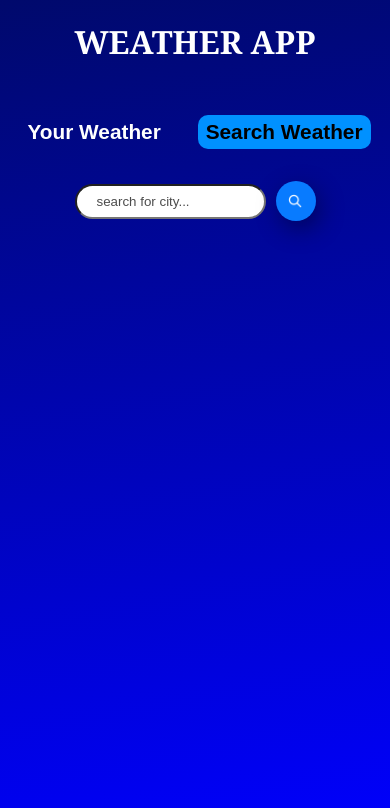
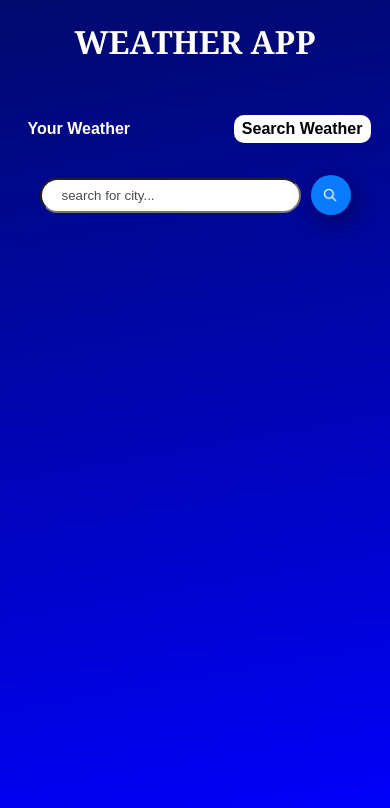
Before and after one commit to kalyan123s/weather-app, a plain HTML site: page index.html in a window 390 px wide. Both pictures are taken after a click on the element "Search Weather". Drawn offline with Linux system fonts and the light colour scheme.

Commit message:
made responsive

```diff
--- a/style.css
+++ b/style.css
@@ -27,7 +27,7 @@ h1{
 /* ===tab  header styling=== */
 .tab-container{
     width: 90%;
-    max-width: 500px;
+    max-width: 550px;
     margin: 0 auto;
     margin-top: 2rem;
     display: flex;
@@ -44,7 +44,7 @@ h1{
 
 .tab.current-tab{
     color: rgb(0, 0, 0);
-    background-color: rgb(0, 145, 255);
+    background-color: rgb(255, 255, 255);
     border-radius: 10px;
 }
 
@@ -78,13 +78,6 @@ transition: background 0.2s ease,color 0.2s ease,box-shadow 0.2s ease;
     background: rgba(10, 108, 220, 0.914);
     box-shadow: 0 6px 20px rgba(0, 7, 14, 0.23);
 }
-/* .btn.search{
-    padding: 5px 10px;
-}
-
-.btn.search img{
-    margin-top: 5px;
-} */
 
 /*== grant-location-container == */
 .sub-container{
@@ -192,7 +185,7 @@ transition: background 0.2s ease,color 0.2s ease,box-shadow 0.2s ease;
 }
 
 .patameter img{
-    height: 40px ;
+    height: 40px;
     width: 40px;
 }
 .parameter p:first-of-type{
@@ -221,7 +214,7 @@ transition: background 0.2s ease,color 0.2s ease,box-shadow 0.2s ease;
 }
 
 .form-container input{
-    width: calc(100% - 160px);
+    width: calc(100% - 90px);
     height: 35px;
     border-radius: 20px;
     padding: 0 20px;
@@ -234,6 +227,7 @@ transition: background 0.2s ease,color 0.2s ease,box-shadow 0.2s ease;
 .form-container input:focus{
     outline: 2px solid white;
 }
+
 .form-container .btn{
    width: 20px;
    height: 20px;
@@ -243,3 +237,20 @@ transition: background 0.2s ease,color 0.2s ease,box-shadow 0.2s ease;
    align-items: center;
    justify-content: center;
 }
+
+
+
+@media (max-width: 600px) {
+    .parameter-container {
+        flex-direction: column;
+        align-items: center;
+    }
+
+    .parameter {
+        width: 100%;
+    }
+
+    .tab{
+        font-size: 1rem;
+    }
+}
```
